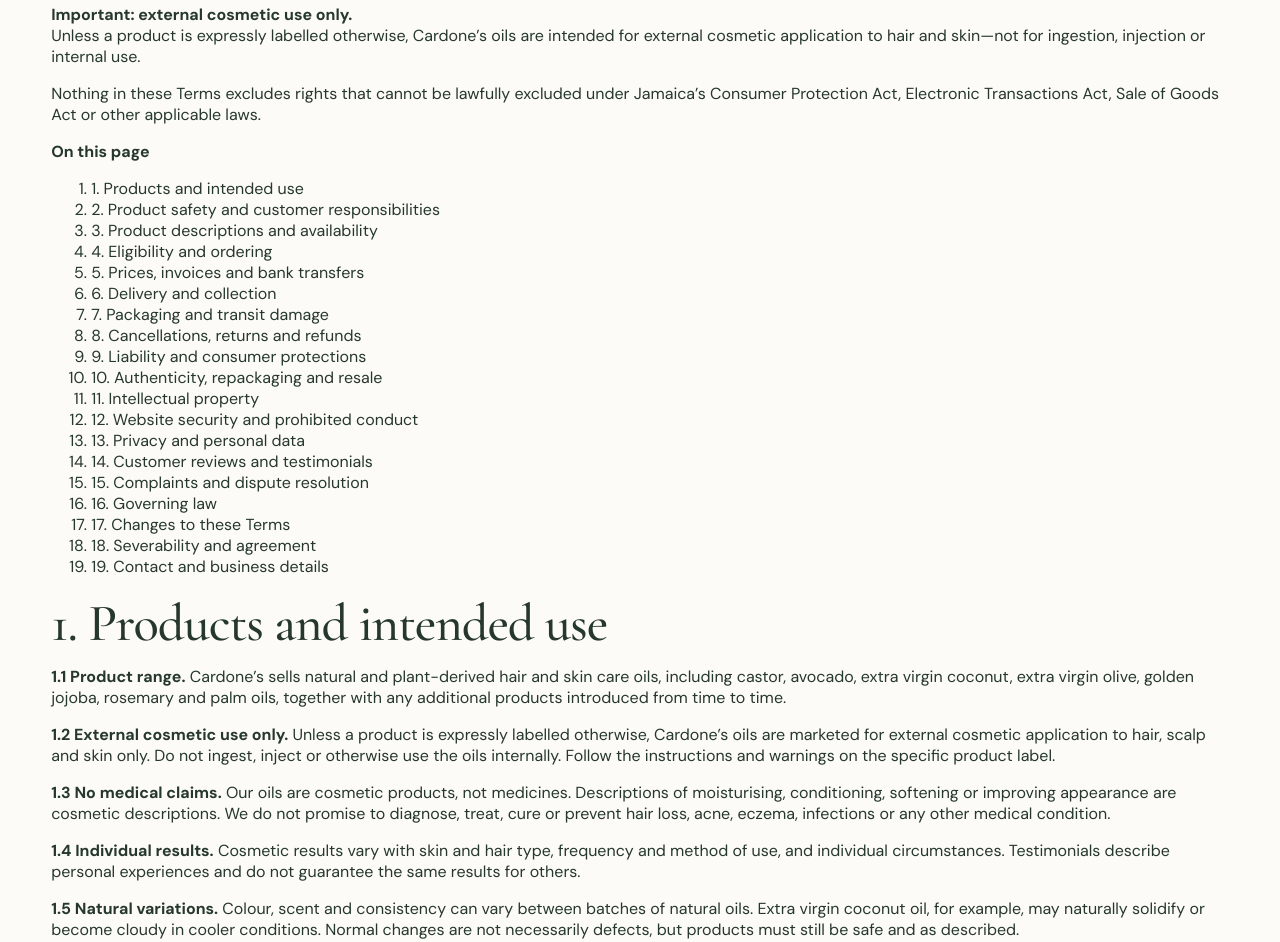
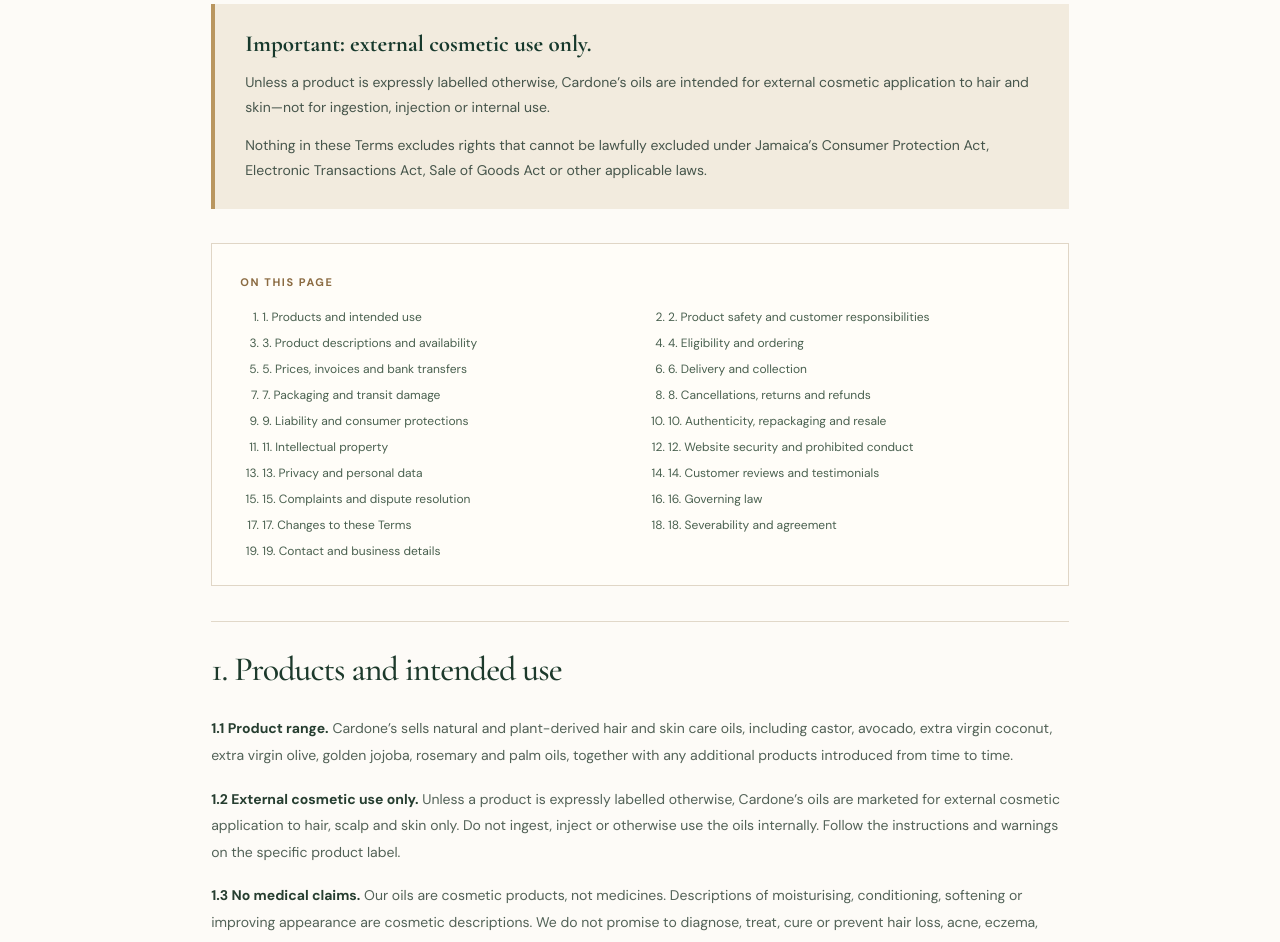
Before and after one commit to georgeorlandovirgo-gif/CARDONES-, a Next.js app: page /terms-and-conditions in a window 1280 px wide. Shown: the part 640-1582 px from the top of the page. Built offline with nearby package versions, Linux system fonts and the light colour scheme; no server answers; a web font is replaced by a local one.

Commit message:
Style terms page and acknowledgement to match Cardone's luxury theme

```diff
--- a/src/app/globals.css
+++ b/src/app/globals.css
@@ -313,3 +313,26 @@ body{font-size:16px}input,select,textarea{font-size:16px!important}button,a,inpu
 .stories-hero h1{font-family:Georgia,'Times New Roman',serif;font-weight:400}
 .traffic-table{width:100%;border-collapse:collapse;margin:20px 0 32px;font-size:13px}.traffic-table th,.traffic-table td{text-align:left;padding:12px 8px;border-bottom:1px solid #dcd9cf;overflow-wrap:anywhere}.traffic-table th{color:#42553f}
 .invoice-layout{display:grid;grid-template-columns:minmax(0,1.5fr) minmax(0,1fr);gap:36px;align-items:start}.checkout-invoice{background:#fff;padding:32px;border:1px solid #dcd9cf;overflow-wrap:anywhere}.checkout-invoice h1{font-family:var(--serif);font-size:48px}.checkout-invoice h2{font-size:25px;margin:24px 0 12px}.invoice-address{white-space:pre-wrap}.invoice-payment{padding:24px;background:#eceee7}.invoice-payment li{margin:12px 0}.invoice-payment p,.checkout-invoice p{line-height:1.7}.invoice-payment .button{white-space:normal}@media(max-width:800px){.invoice-layout{grid-template-columns:1fr}.checkout-invoice{padding:20px}.checkout-invoice .traffic-table{font-size:11px}.checkout-invoice .traffic-table td,.checkout-invoice .traffic-table th{padding:8px 3px}}@media print{body:has(.checkout-invoice) .header,body:has(.checkout-invoice) .announcement,body:has(.checkout-invoice) .footer,body:has(.checkout-invoice) .preview-ribbon,body:has(.checkout-invoice) .skip-link,.no-print{display:none!important}.invoice-layout{display:block}.checkout-invoice{border:0;padding:0}.checkout-invoice tr{break-inside:avoid}.checkout-invoice h2,.checkout-invoice h3{break-after:avoid}.checkout-invoice{font-size:11pt}body:has(.checkout-invoice) .section{padding:0}}
+
+/* Cardone’s terms of sale and final acknowledgement */
+.terms-consent{display:flex;gap:12px;align-items:flex-start;margin:14px 0 20px;padding:16px;background:#f7f2e8;border:1px solid #d8c8ab;color:#294433;font-size:13px;line-height:1.7}
+.terms-consent input{flex:0 0 auto;width:19px;height:19px;margin:2px 0 0;accent-color:#183b2e;cursor:pointer}
+.terms-consent label{cursor:pointer}
+.terms-consent a,.terms-final-note a{color:#765328;text-decoration:underline;text-underline-offset:3px;font-weight:700}
+.terms-consent a:hover,.terms-final-note a:hover{color:#183b2e}
+.terms-layout{max-width:960px}
+.terms-updated{font-size:12px;opacity:.75;margin-top:14px}
+.terms-notice{padding:26px 30px;background:#f2ebde;border-left:4px solid #b9965f;margin-bottom:34px}
+.terms-notice strong{font-family:var(--serif);font-size:23px;color:#17392c}
+.terms-notice p{font-size:14px;line-height:1.8;color:#46554b;margin:12px 0 0}
+.terms-jump{padding:26px 28px;border:1px solid #e0d6c6;background:#fffdf8;margin-bottom:35px}
+.terms-jump strong{font-size:11px;text-transform:uppercase;letter-spacing:1.6px;color:#8b6b42}
+.terms-jump ol{display:grid;grid-template-columns:repeat(2,minmax(0,1fr));gap:10px 34px;padding-left:22px;margin:18px 0 0}
+.terms-jump li{font-size:12px;color:#49604f}
+.terms-jump a:hover{text-decoration:underline;text-underline-offset:3px}
+.terms-article{border-top:1px solid #e1d8c9;padding:27px 0 24px;scroll-margin-top:130px}
+.terms-article h2{font:500 clamp(25px,3vw,34px)/1.25 var(--serif);margin:0 0 24px;color:#1d3a2c}
+.terms-article p{font-size:14px;line-height:1.9;color:#526257;margin:0 0 17px}
+.terms-article p strong{color:#263e30}
+.terms-final-note{padding:24px 0;font-size:14px;line-height:1.8}
+@media(max-width:650px){.terms-jump ol{grid-template-columns:1fr}.terms-notice{padding:20px}.terms-jump{padding:20px}.terms-consent{padding:12px}}
```
